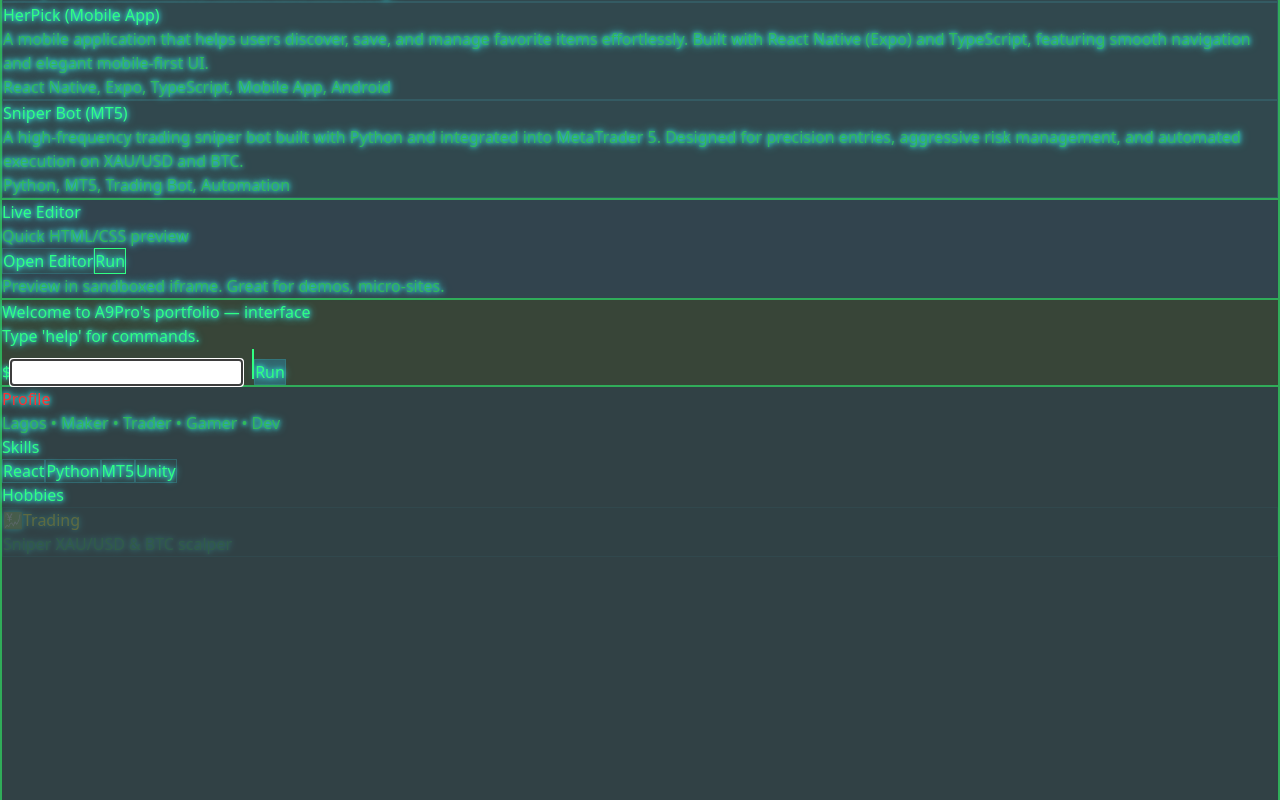
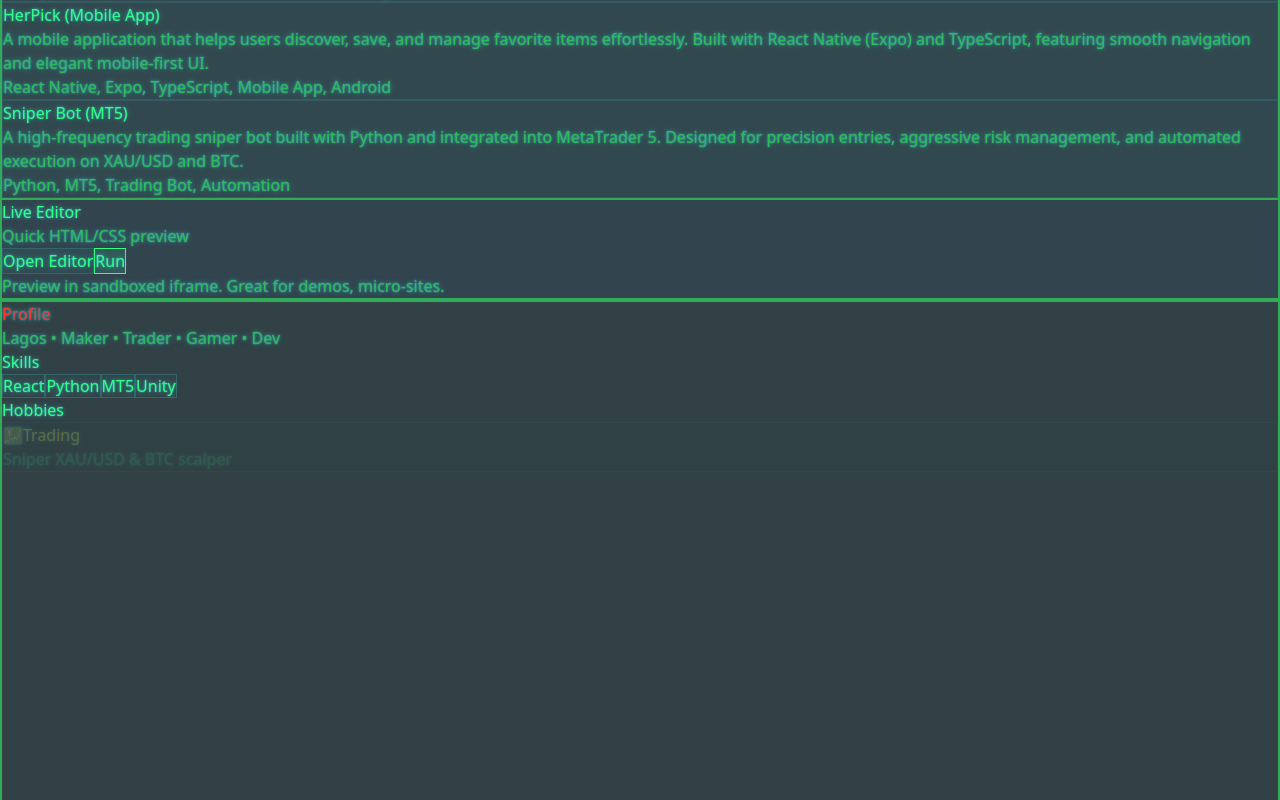
Before and after one commit to A9Pro/A9Pro-portfolio, a React (Vite) app: page / in a window 1280 px wide. Shown: the part 975-1775 px from the top of the page. Built offline with nearby package versions, Linux system fonts and the light colour scheme.

Commit message:
update my App.jsx and index.css

```diff
--- a/src/App.jsx
+++ b/src/App.jsx
@@ -725,7 +725,7 @@
 `;
 
 export function HackerUIProfileInner() {
-  const [activePane, setActivePane] = useState("terminal");
+  const [activePane, setActivePane] = useState("null");
   const [activeProject, setActiveProject] = useState(null);
   const [selectedProject, setSelectedProject] = useState(null);
   const [terminalLines, setTerminalLines] = useState([
@@ -1447,19 +1447,26 @@
           </div>
         </div>
       </MotionConfig>
+
 {selectedProject && (
-  <div className="fixed inset-0 z-50 flex items-center justify-center bg-black/70">
+  <>
     <div
-      className="w-full max-w-lg rounded-lg p-4 relative"
+      className="fixed inset-0 z-40 bg-black/70"
+      onClick={() => setSelectedProject(null)}
+    />
+
+    <div
+      className="fixed top-0 right-0 z-50 h-full w-full sm:w-[420px] p-4 overflow-y-auto"
       style={{
         backgroundColor: "#02151a",
-        border: "1px solid var(--color-border-sub)",
+        borderLeft: "1px solid var(--color-border-sub)",
         color: "var(--color-text-main)",
+        animation: "slideInRight 0.25s ease-out",
       }}
     >
       <button
         onClick={() => setSelectedProject(null)}
-        className="absolute top-2 right-2 text-xs px-2 py-1 rounded"
+        className="absolute top-3 right-3 text-xs px-2 py-1 rounded"
         style={{
           backgroundColor: "#02242d",
           border: "1px solid #05424a",
@@ -1470,7 +1477,7 @@
       </button>
 
       <h3
-        className="text-sm font-semibold mb-2"
+        className="text-sm font-semibold mb-3"
         style={{ color: "var(--color-accent-green)" }}
       >
         {selectedProject.title}
@@ -1478,19 +1485,19 @@
 
       {selectedProject.preview && (
         <div
-          className="mb-3 rounded overflow-hidden border"
+          className="mb-4 rounded overflow-hidden border"
           style={{ borderColor: "#05424a" }}
         >
           <img
             src={selectedProject.preview}
             alt={selectedProject.title}
-            className="w-full h-40 object-cover"
+            className="w-full h-44 object-cover"
           />
         </div>
       )}
 
       <p
-        className="text-[10px] mb-3"
+        className="text-[10px] mb-4"
         style={{ color: "var(--color-text-secondary)" }}
       >
         {selectedProject.desc}
@@ -1513,8 +1520,9 @@
         </div>
       )}
     </div>
-  </div>
+  </>
 )}
+
 
 <audio ref={audioRef} loop preload="auto">
   <source src="/ambient-cyber.mp3" type="audio/mpeg" />
--- a/src/index.css
+++ b/src/index.css
@@ -6,12 +6,63 @@
   content: "";
   position: fixed;
   inset: 0;
-  background: repeating-linear-gradient(90deg, rgba(0,255,0,0.03) 0 1px, transparent 1px 5px),
-              repeating-linear-gradient(0deg, rgba(0,255,0,0.03) 0 1px, transparent 1px 5px);
+  background:
+    repeating-linear-gradient(
+      90deg,
+      rgba(0, 255, 0, 0.03) 0 1px,
+      transparent 1px 5px
+    ),
+    repeating-linear-gradient(
+      0deg,
+      rgba(0, 255, 0, 0.03) 0 1px,
+      transparent 1px 5px
+    );
   pointer-events: none;
   z-index: 0;
 }
 
+html,
+body,
+#root {
+  transition:
+    background-color 0.25s ease,
+    color 0.25s ease;
+}
+
 .hacker-neon * {
-  text-shadow: 0 0 4px #0ff, 0 0 10px #0ff;
+  text-shadow:
+    0 0 2px rgba(0, 255, 255, 0.6),
+    0 0 6px rgba(0, 255, 255, 0.4);
 }
+
+@keyframes slideInRight {
+  from {
+    transform: translateX(100%);
+    opacity: 0.6;
+  }
+  to {
+    transform: translateX(0);
+    opacity: 1;
+  }
+}
+
+.slide-in-right {
+  animation: slideInRight 0.25s ease-out;
+}
+
+::-webkit-scrollbar {
+  width: 6px;
+}
+
+::-webkit-scrollbar-track {
+  background: #021018;
+}
+
+::-webkit-scrollbar-thumb {
+  background: #05424a;
+  border-radius: 6px;
+}
+
+::-webkit-scrollbar-thumb:hover {
+  background: #0aa6a6;
+}
```
